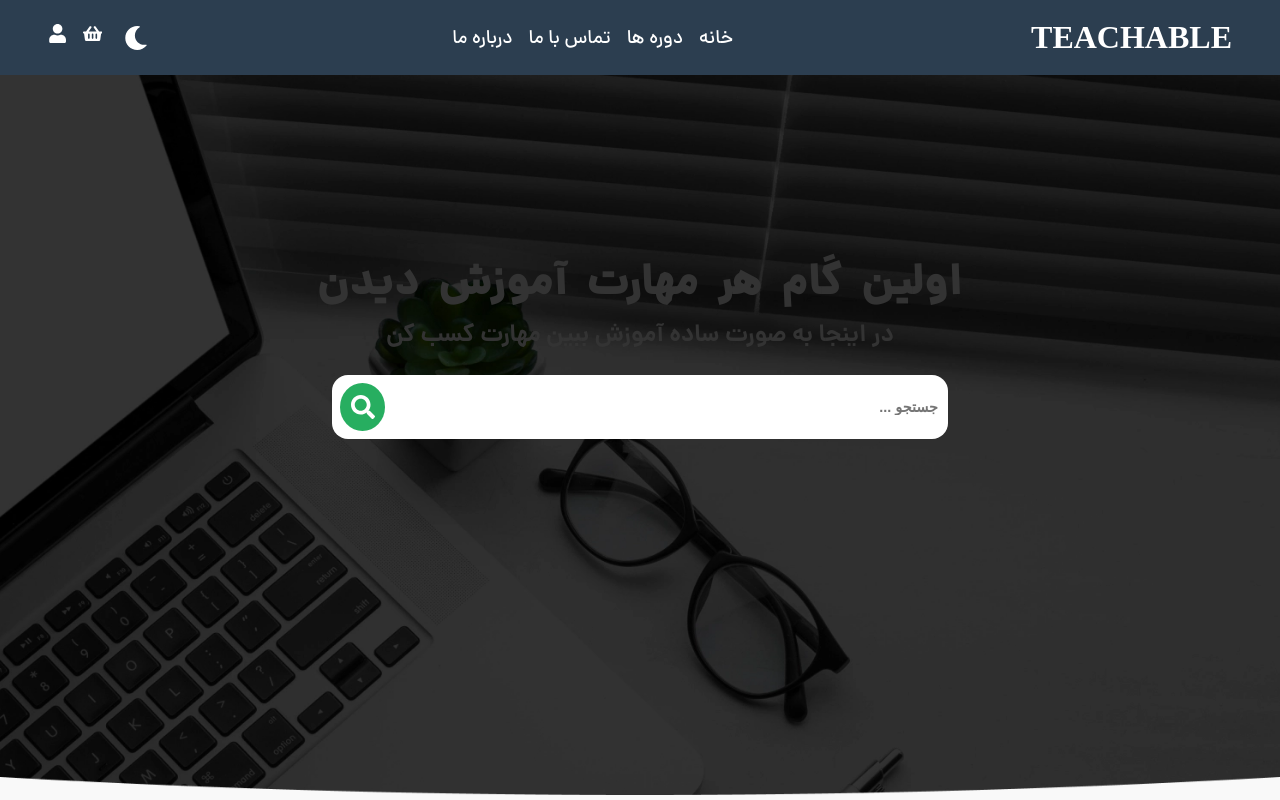
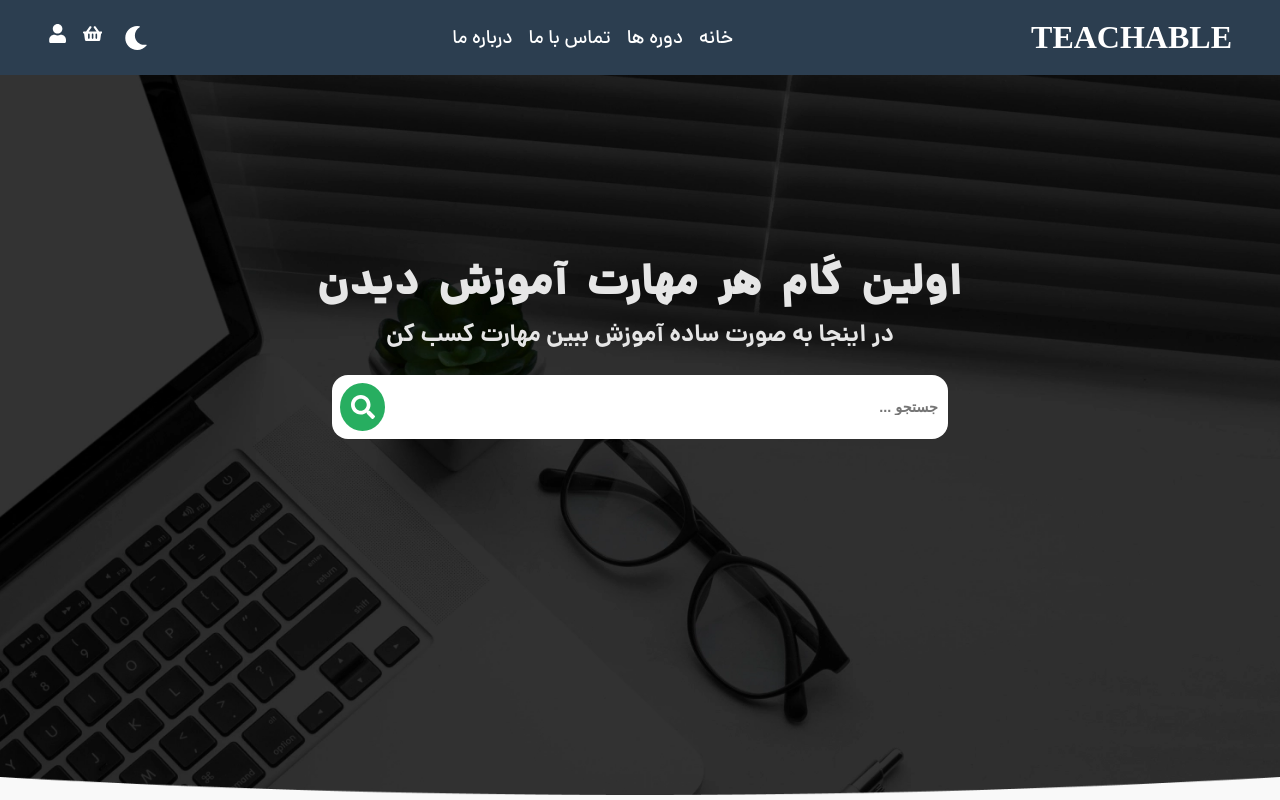
Before and after one commit to mohammadmehdidalvandii/teachable-frontend, a Next.js app: page / in a window 1280 px wide. Shown: the top 800 px of the page. Built offline with nearby package versions, Linux system fonts and the light colour scheme.

Commit message:
fixed style hero section

```diff
--- a/src/components/template/index/Hero/Hero.module.css
+++ b/src/components/template/index/Hero/Hero.module.css
@@ -19,6 +19,7 @@
     display: block;
     text-align: center;
     margin-top: 11rem;
+    color: var(--text-primary-dark);
 }
 .hero_content .hero_title{
     display: block;
```
